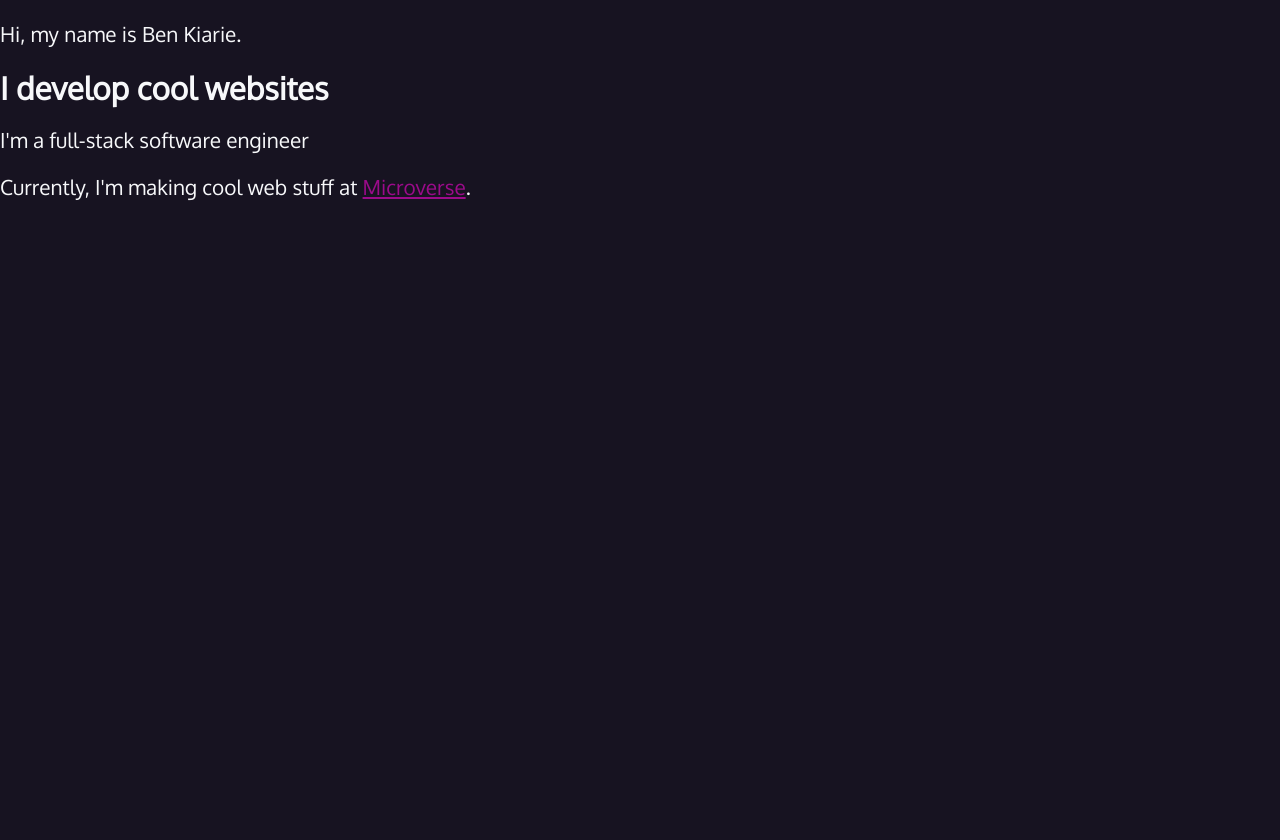
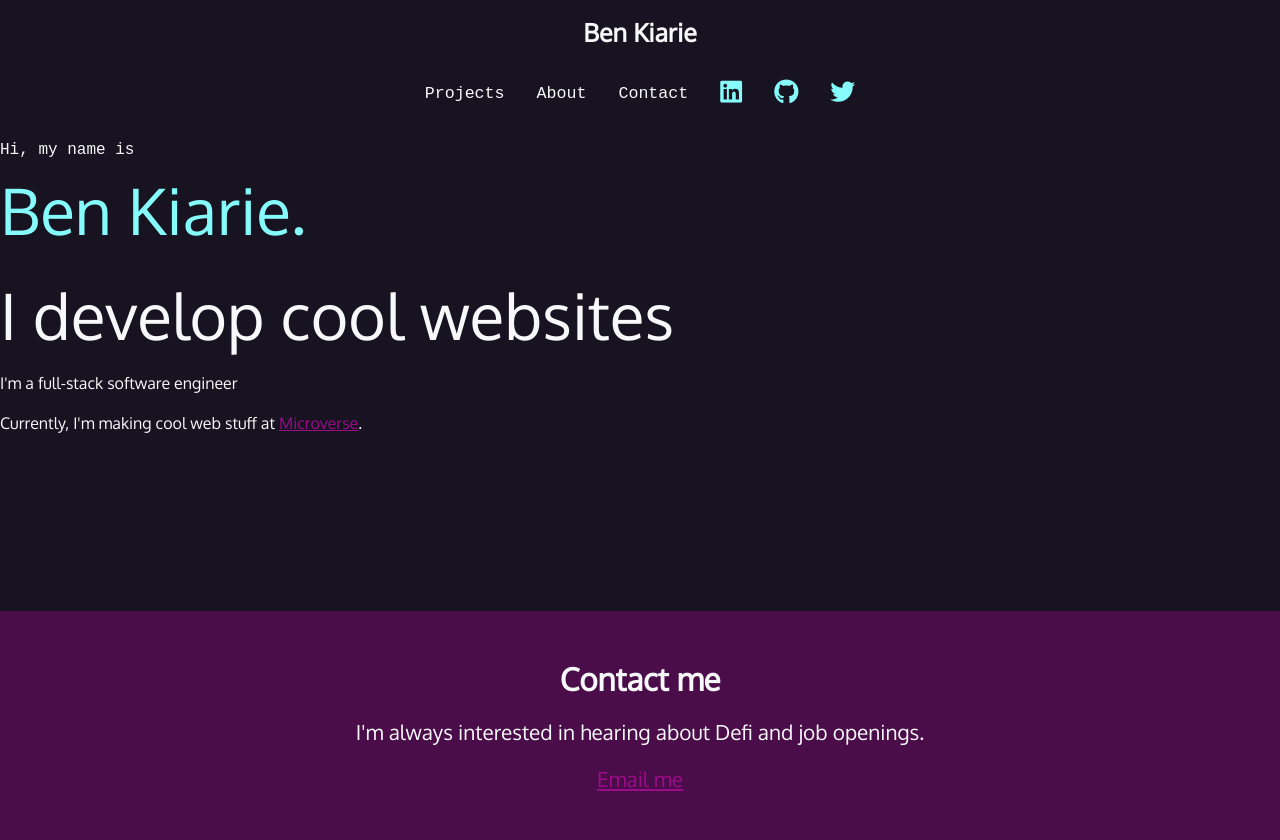
Before and after one commit to Benmuiruri/portfolio, a plain HTML site: page index.html in a window 1280 px wide. Before the commit the page ends 800 px from the top, so only its background shows below. Drawn offline with Linux system fonts and the light colour scheme; a web font is replaced by a local one.

Commit message:
Add Navbar and contact section

```diff
--- a/index.html
+++ b/index.html
@@ -11,11 +11,43 @@
       href="https://fonts.googleapis.com/css2?family=Oxygen&family=Oxygen+Mono&display=swap"
       rel="stylesheet"
     />
+    <script
+      src="https://kit.fontawesome.com/bc719f0ade.js"
+      crossorigin="anonymous"
+    ></script>
     <title>Ben Kiarie</title>
   </head>
   <body>
+    <nav>
+      <ul>
+        <li>
+          <h1><a href="index.html">Ben Kiarie</a></h1>
+        </li>
+        <li><a href="#projects">Projects</a></li>
+        <li><a href="about.html">About</a></li>
+        <li><a href="#contact">Contact</a></li>
+        <li>
+          <a href="" target="_blank"
+            ><i class="fa-brands fa-linkedin" aria-hidden="true"></i>
+            <span class="sr-only">LinkedIn</span></a
+          >
+        </li>
+        <li>
+          <a href="" target="_blank"
+            ><i class="fa-brands fa-github"></i>
+            <span class="sr-only">Github</span></a
+          >
+        </li>
+        <li>
+          <a href="" target="_blank"
+            ><i class="fa-brands fa-twitter"></i>
+            <span class="sr-only">Github</span></a
+          >
+        </li>
+      </ul>
+    </nav>
     <section id="intro">
-      <p>Hi, my name is <span>Ben Kiarie.</span></p>
+      <p class="name">Hi, my name is <span>Ben Kiarie.</span></p>
       <h2>I develop cool websites</h2>
       <p>I'm a full-stack software engineer</p>
       <p>
@@ -23,5 +55,10 @@
         <a href="https://www.microverse.org/" target="_blank">Microverse</a>.
       </p>
     </section>
+    <section id="contact">
+      <h2>Contact me</h2>
+      <p>I'm always interested in hearing about Defi and job openings.</p>
+      <a href="ben@benkiarie.live">Email me</a>
+    </section>
   </body>
 </html>
--- a/style.css
+++ b/style.css
@@ -41,5 +41,86 @@ a {
 
 a:hover {
   color: var(--hotmag);
-  text-decoration: none ;
+  text-decoration: none;
 }
+
+/* navbar */
+
+nav {
+  font-family: var(--mono);
+  font-size: 80%;
+  padding: 1rem;
+}
+
+nav h1 a {
+  font-family: var(--sans);
+}
+
+nav ul {
+  list-style-type: none;
+  padding: 0;
+  margin: 0;
+  display: flex;
+  flex-flow: row wrap;
+  justify-content: center;
+  align-items: center;
+  gap: 2rem;
+}
+
+nav li:first-child {
+  flex-basis: 100%;
+  text-align: center;
+}
+
+nav a {
+  color: var(--white);
+  text-decoration: none;
+  display: block;
+}
+
+nav a:hover {
+  color: var(--magenta);
+}
+
+nav [class*="fa-"] {
+  font-size: 150%;
+  color: var(--aqua);
+}
+/* Intro Styles */
+
+#intro {
+  padding-bottom: 10rem;
+}
+
+#intro p {
+  font-size: 1rem;
+  line-height: 1.5;
+}
+
+#intro .name {
+  font-family: var(--mono);
+}
+
+.name span {
+  font-family: var(--sans);
+  font-size: 4rem;
+  color: var(--aqua);
+  display: block;
+}
+
+#intro h2 {
+  font-size: 4rem;
+  font-weight: normal;
+}
+
+#contact {
+  text-align: center;
+  background-color: var(--plum);
+  /* width: 400px; */
+  margin: 0 auto;
+  padding: 3rem 0;
+}
+
+#contact a {
+  margin-top: 3rem;
+}
```
